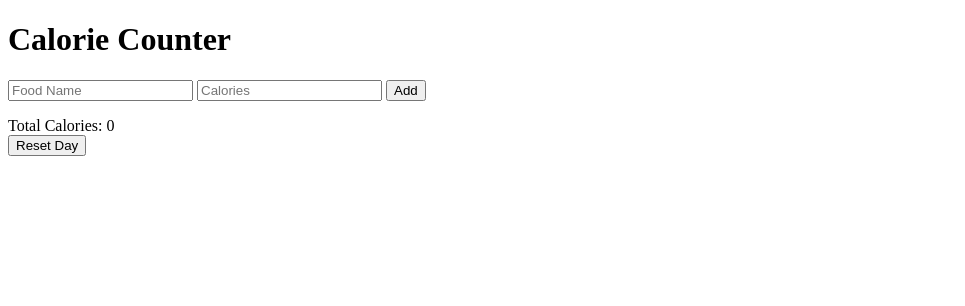
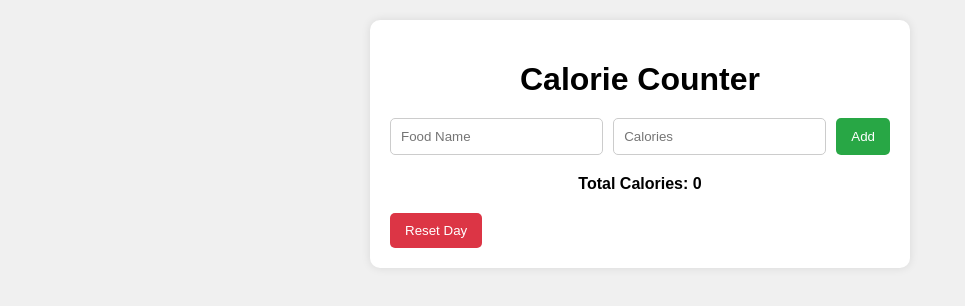
Before and after one commit to 1155-boni/calorie, a plain HTML site: page index.html in a window 1280 px wide. Shown: the whole page, without its empty margins (0-965 px from the left). Drawn offline with Linux system fonts and the light colour scheme.

```diff
--- a/index.html
+++ b/index.html
@@ -4,7 +4,7 @@
   <meta charset="UTF-8">
   <meta name="viewport" content="width=device-width, initial-scale=1.0">
   <title>Calorie Counter</title>
-  <link rel="stylesheet" href="styles.css">
+  <link rel="stylesheet" href="style.css">
 </head>
 <body>
   <div class="container">
--- a/style.css
+++ b/style.css
@@ -0,0 +1,84 @@
+body {
+  font-family: Arial, sans-serif;
+  background-color: #f0f0f0;
+  margin: 0;
+  padding: 20px;
+  display: flex;
+  justify-content: center;
+}
+
+.container {
+  max-width: 500px;
+  width: 100%;
+  background-color: #fff;
+  padding: 20px;
+  border-radius: 10px;
+  box-shadow: 0 0 10px rgba(0,0,0,0.1);
+}
+
+h1 {
+  text-align: center;
+  margin-bottom: 20px;
+}
+
+form {
+  display: flex;
+  flex-wrap: wrap;
+  gap: 10px;
+  margin-bottom: 20px;
+}
+
+input[type="text"], input[type="number"] {
+  flex: 1;
+  padding: 10px;
+  border: 1px solid #ccc;
+  border-radius: 5px;
+}
+
+button {
+  padding: 10px 15px;
+  background-color: #28a745;
+  color: white;
+  border: none;
+  border-radius: 5px;
+  cursor: pointer;
+}
+
+button:hover {
+  background-color: #218838;
+}
+
+#food-list {
+  list-style: none;
+  padding: 0;
+}
+
+#food-list li {
+  display: flex;
+  justify-content: space-between;
+  padding: 10px;
+  border: 1px solid #ddd;
+  border-radius: 5px;
+  margin-bottom: 10px;
+  background-color: #fafafa;
+}
+
+.total-calories {
+  font-weight: bold;
+  text-align: center;
+  margin-bottom: 20px;
+}
+
+.delete-btn {
+  color: red;
+  cursor: pointer;
+  font-weight: bold;
+}
+
+#reset-button {
+  background-color: #dc3545;
+}
+
+#reset-button:hover {
+  background-color: #c82333;
+}
```
